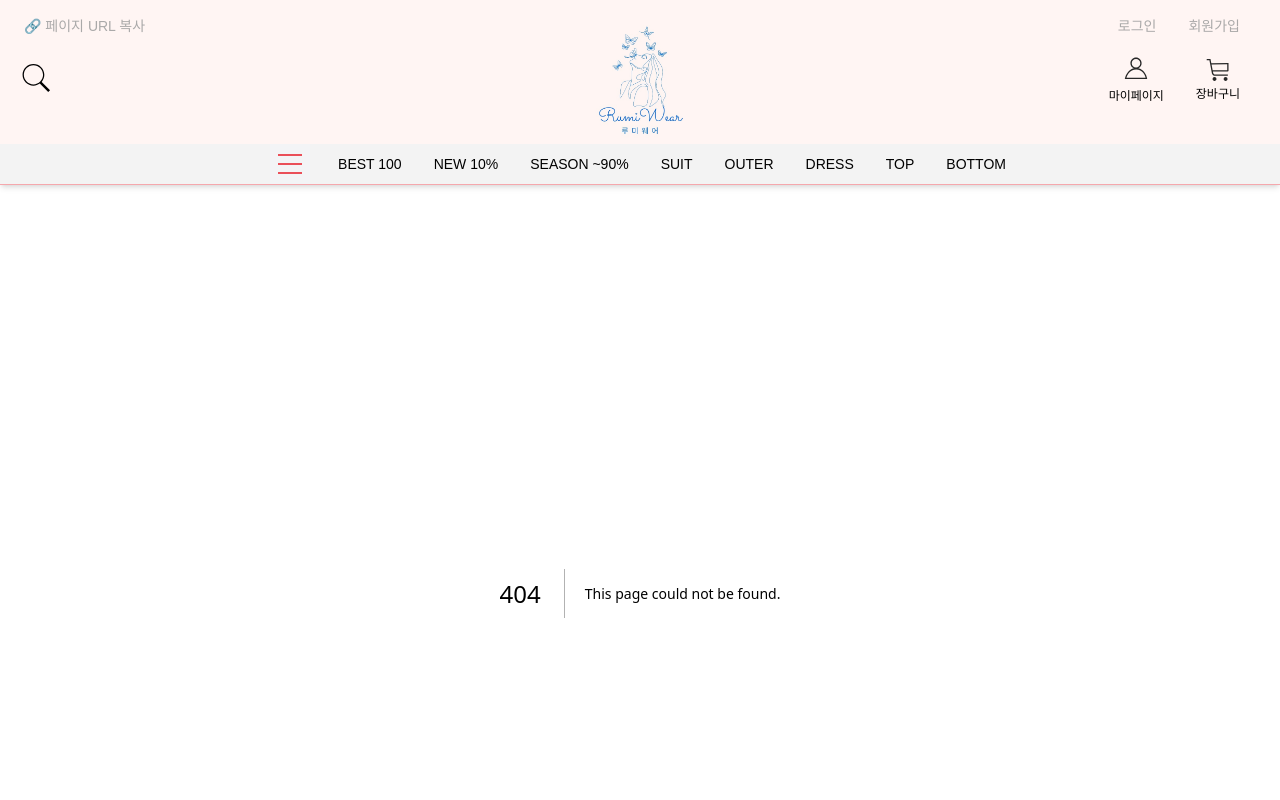
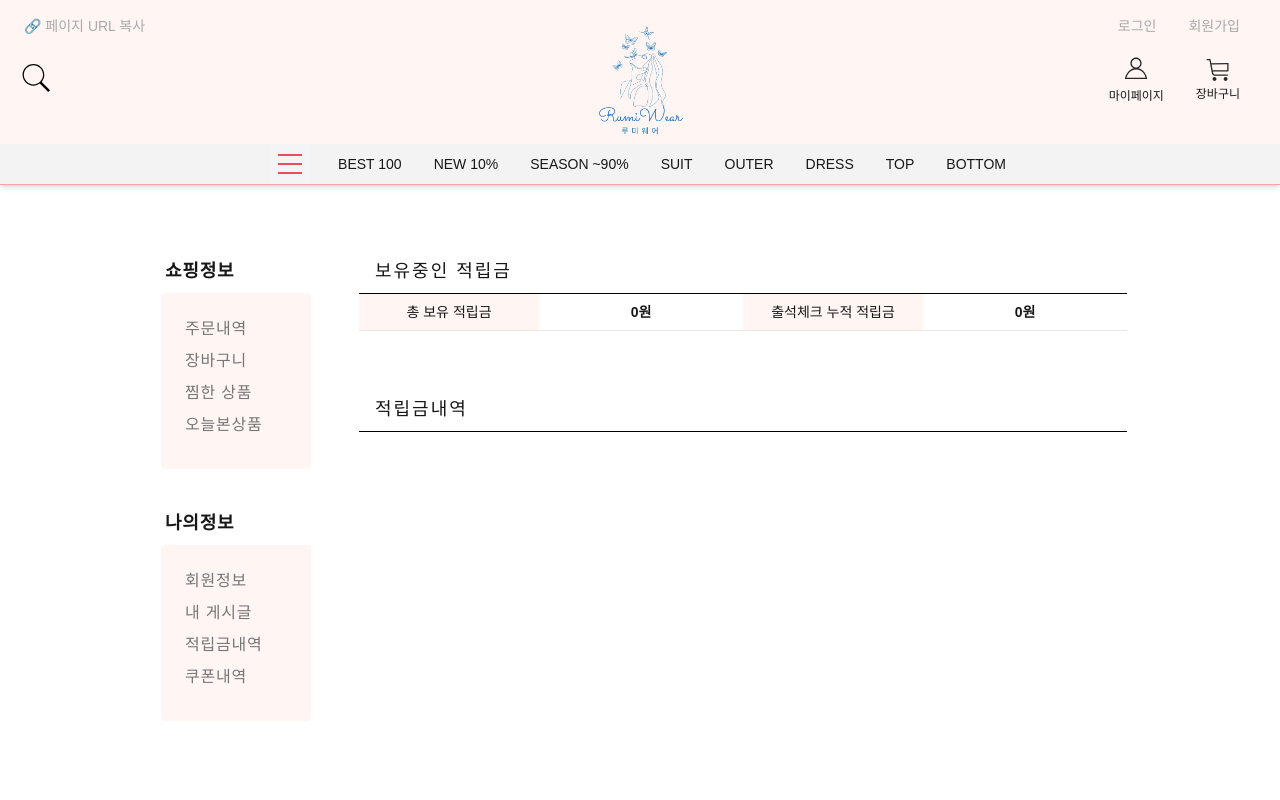
Before and after one commit to suzyp0223/rumiware-next, a Next.js app: page /benefit/pointHistoryMain in a window 1280 px wide. Before the commit this address had no page. Shown: the top 800 px of the page. Built offline with nearby package versions, Linux system fonts and the light colour scheme.

Commit message:
적립금내역>보유중인적립금 CurrentPoint.tsx 작업완료

```diff
--- /dev/null
+++ b/src/app/benefit/couponHistoryMain/page.tsx
@@ -0,0 +1,7 @@
+import CouponHistoryMain from "@/components/benefit/CouponHistoryMain";
+
+const page = () => {
+  return <CouponHistoryMain />;
+};
+
+export default page;
--- /dev/null
+++ b/src/app/benefit/pointHistoryMain/page.tsx
@@ -0,0 +1,7 @@
+import PointHistoryMain from "@/components/benefit/PointHistoryMain";
+
+const page = () => {
+  return <PointHistoryMain />;
+};
+
+export default page;
--- /dev/null
+++ b/src/app/myPage/myArticle/page.tsx
@@ -0,0 +1,7 @@
+import MyArticle from "@/components/myPage/MyArticle";
+
+const page = () => {
+  return <MyArticle />;
+};
+
+export default page;
--- /dev/null
+++ b/src/components/benefit/CouponHistory.tsx
@@ -0,0 +1,21 @@
+import MyPageSideNav from "../myPage/MyPageSideNav";
+
+const CouponHistory = () => {
+  return (
+    <div className="mt-12 w-full flex gap-6 justify-center px-[26px]">
+      {/* 사이드 바 */}
+      <aside className="w-1/5 min-w-[150px] max-w-[150px] m-4">
+        <MyPageSideNav />
+      </aside>
+
+      {/* 찜한 상품 */}
+      <section className="w-full max-w-3xl m-2 mt-4 min-h-[800px]">
+        <div className="tracking-widest border-b border-black px-4 pb-2 text-xl">
+          <h3 className="font-medium text-lg">쿠폰내역</h3>
+        </div>
+      </section>
+    </div>
+  );
+};
+
+export default CouponHistory;
--- /dev/null
+++ b/src/components/benefit/CouponHistoryMain.tsx
@@ -0,0 +1,21 @@
+import MyPageSideNav from "../myPage/MyPageSideNav";
+
+const CouponHistoryMain = () => {
+  return (
+    <div className="mt-12 w-full flex gap-6 justify-center px-[26px]">
+      {/* 사이드 바 */}
+      <aside className="w-1/5 min-w-[150px] max-w-[150px] m-4">
+        <MyPageSideNav />
+      </aside>
+
+      {/* 찜한 상품 */}
+      <section className="w-full max-w-3xl m-2 mt-4 min-h-[800px]">
+        <div className="tracking-widest border-b border-black px-4 pb-2 text-xl">
+          <h3 className="font-medium text-lg">쿠폰내역</h3>
+        </div>
+      </section>
+    </div>
+  );
+};
+
+export default CouponHistoryMain;
--- /dev/null
+++ b/src/components/benefit/CurrentPoint.tsx
@@ -0,0 +1,35 @@
+const CurrentPoint = () => {
+  return (
+    <>
+      <div className="tracking-widest border-b border-black px-4 pb-2 text-xl">
+        <h3 className="font-medium text-lg">보유중인 적립금</h3>
+      </div>
+
+      <div>
+        <table summary="보유 적립금, 출석체크 누적금" className="w-full table-fixed">
+          <caption className="sr-only">적립금액</caption>
+          <colgroup>
+            <col style={{ width: "180px" }} />
+            <col style={{ width: "*" }} />
+            <col style={{ width: "180px" }} />
+            <col style={{ width: "*" }} />
+          </colgroup>
+          <tbody className="border-b">
+            <tr className="text-sm">
+              <th scope="row" className="text-center py-2 bg-peach-100 font-normal ">
+                총 보유 적립금
+              </th>
+              <td className="text-center py-2 font-semibold">0원</td>
+              <th scope="row" className="text-center py-2 bg-peach-100 font-normal ">
+                출석체크 누적 적립금
+              </th>
+              <td className="text-center py-2 font-semibold">0원</td>
+            </tr>
+          </tbody>
+        </table>
+      </div>
+    </>
+  );
+};
+
+export default CurrentPoint;
--- /dev/null
+++ b/src/components/benefit/PointHistory.tsx
@@ -0,0 +1,24 @@
+import MyPageSideNav from "../myPage/MyPageSideNav";
+
+const PointHistory = () => {
+  return (
+    <div className="mt-12 w-full flex gap-6 justify-center px-[26px]">
+      {/* 사이드 바 */}
+      <aside className="w-1/5 min-w-[150px] max-w-[150px] m-4">
+        <MyPageSideNav />
+      </aside>
+
+      {/* 찜한 상품 */}
+      <section className="w-full max-w-3xl m-2 mt-4 min-h-[800px]">
+        <div className="tracking-widest border-b border-black px-4 pb-2 text-xl">
+          <h3 className="font-medium text-lg">보유중인 적립금</h3>
+        </div>
+        <div className="tracking-widest border-b border-black px-4 pb-2 text-xl mt-16">
+          <h3 className="font-medium text-lg">적립금내역</h3>
+        </div>
+      </section>
+    </div>
+  );
+};
+
+export default PointHistory;
--- /dev/null
+++ b/src/components/benefit/PointHistoryMain.tsx
@@ -0,0 +1,25 @@
+import MyPageSideNav from "../myPage/MyPageSideNav";
+import CurrentPoint from "./CurrentPoint";
+
+const PointHistoryMain = () => {
+  return (
+    <div className="mt-12 w-full flex gap-6 justify-center px-[26px]">
+      {/* 사이드 바 */}
+      <aside className="w-1/5 min-w-[150px] max-w-[150px] m-4">
+        <MyPageSideNav />
+      </aside>
+
+      {/* 보유중인 적립금 */}
+      <section className="w-full max-w-3xl m-2 mt-4 min-h-[800px]">
+        <CurrentPoint />
+
+        {/* 적립금내역 */}
+        <div className="tracking-widest border-b border-black px-4 pb-2 text-xl mt-16">
+          <h3 className="font-medium text-lg">적립금내역</h3>
+        </div>
+      </section>
+    </div>
+  );
+};
+
+export default PointHistoryMain;
--- /dev/null
+++ b/src/components/myPage/MyArticle.tsx
@@ -0,0 +1,21 @@
+import MyPageSideNav from "./MyPageSideNav";
+
+const MyArticle = () => {
+  return (
+    <div className="mt-12 w-full flex gap-6 justify-center px-[26px]">
+      {/* 사이드 바 */}
+      <aside className="w-1/5 min-w-[150px] max-w-[150px] m-4">
+        <MyPageSideNav />
+      </aside>
+
+      {/* 찜한 상품 */}
+      <section className="w-full max-w-3xl m-2 mt-4 min-h-[800px]">
+        <div className="tracking-widest border-b border-black px-4 pb-2 text-xl">
+          <h3 className="font-medium text-lg">내 게시글</h3>
+        </div>
+      </section>
+    </div>
+  );
+};
+
+export default MyArticle;
--- a/src/components/myPage/MyInfo.tsx
+++ b/src/components/myPage/MyInfo.tsx
@@ -4,6 +4,7 @@ import Image from "next/image";
 import Link from "next/link";
 import { useState } from "react";
 import KakaoMap from "../maps/KakaoMap";
+import MyPageSideNav from "./MyPageSideNav";
 
 const MyInfo = () => {
   const [smsSelected, setSmsSelected] = useState<string>("yesSms");
@@ -23,18 +24,24 @@ const MyInfo = () => {
   // };
 
   return (
-    <div className="w-[800px] mx-auto  mt-12">
-      <div className="border-b border-black px-4 pb-2 text-xl">
-        <span>회원 정보</span>
+    <div className="mt-12 w-full flex gap-6 justify-center px-[26px]">
+      {/* 사이드 바 */}
+      <aside className="w-1/5 min-w-[150px] max-w-[150px] m-4">
+        <MyPageSideNav />
+      </aside>
+
+      {/* 회원 정보 */}
+      <section className="w-full max-w-3xl m-2 mt-4 min-h-[800px]">
+        <div className="tracking-widest border-b border-black px-4 pb-2 text-xl">
+          <h3 className="font-medium text-lg">회원 정보</h3>
         </div>
+
         <div className="">
-        <span className="w-full max-w-[800px] mx-auto text-sm px-2">
-          변경할 부분만 수정해주세요
-        </span>
-        <table className="w-[800px] mx-auto w-full mt-4">
+          <span className="w-full mx-auto text-sm px-2">변경할 부분만 수정해주세요</span>
+          <table className=" mx-auto w-full mt-4">
             <colgroup>
-            <col className="w-[180px]" /> {/* <!-- 첫 번째 열: th 열 -->*/}
-            <col className="w-auto" /> {/* <!-- 두 번째 열: td 열 --> */}
+              <col className="w-[180px]" />
+              <col className="w-auto" />
             </colgroup>
             <tbody className="">
               <tr className="border-b border-gray-300 ">
@@ -443,6 +450,7 @@ const MyInfo = () => {
           <Link href="">취소</Link>
           <Link href="">수정</Link>
         </div>
+      </section>
     </div>
   );
 };
--- a/src/components/myPage/MyPageMenuGroup.tsx
+++ b/src/components/myPage/MyPageMenuGroup.tsx
@@ -22,9 +22,9 @@ const MyPageMenuGroup: NavGroup[] = [
     title: "나의정보",
     items: [
       { label: "회원정보", href: "/myPage/myInfo" },
-      { label: "내 게시글", href: "/myPage" },
-      { label: "적립금내역", href: "/myPage" },
-      { label: "쿠폰내역", href: "/myPage" },
+      { label: "내 게시글", href: "/myPage/myArticle" },
+      { label: "적립금내역", href: "/benefit/pointHistoryMain" },
+      { label: "쿠폰내역", href: "/benefit/couponHistoryMain" },
     ],
   },
 ];
```
Lines whose indentation alone changed are shown as unchanged.
